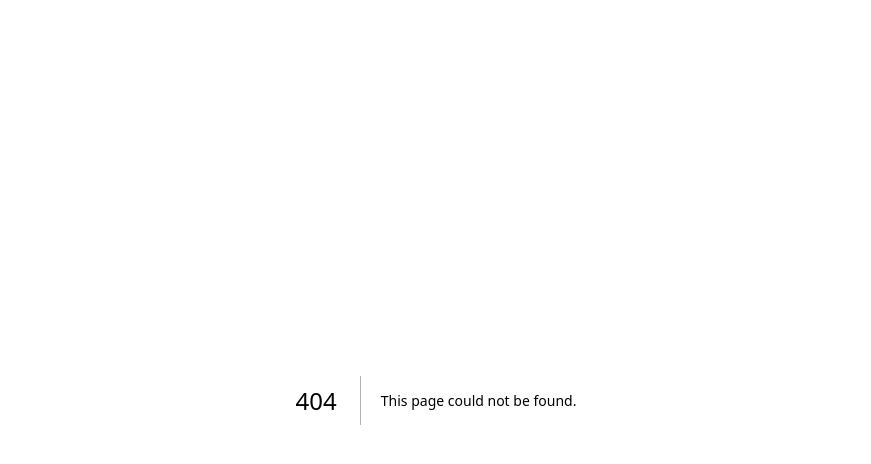
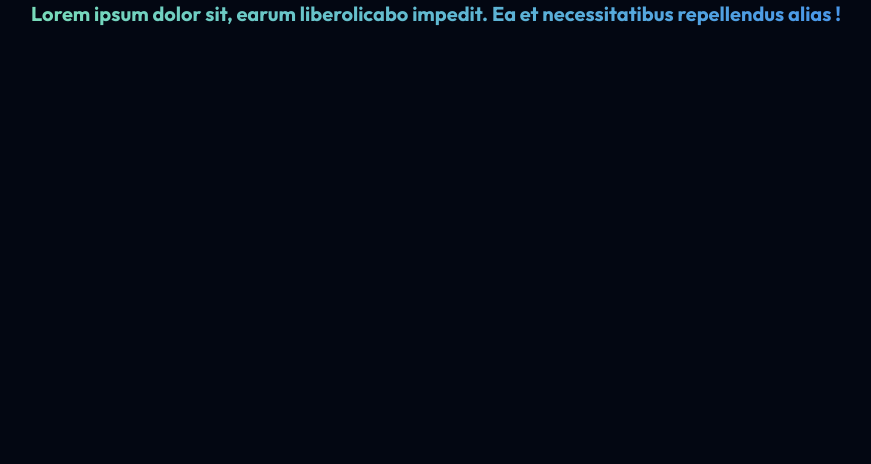
Before and after one commit to amitbej/NEXTJS-ShadCN, a Next.js app: page /aboutus in a window 1280 px wide. Before the commit this address had no page. Shown: the top 464 px of the page, without its empty margins (204-1075 px from the left). Built offline with nearby package versions, Linux system fonts and the light colour scheme.

Commit message:
minor adjustments

```diff
--- a/src/app/aboutus/aboutus.tsx
+++ /dev/null
@@ -1,9 +0,0 @@
-import React from 'react'
-
-function aboutus() {
-  return (
-    <div>aboutus</div>
-  )
-}
-
-export default aboutus
--- /dev/null
+++ b/src/app/aboutus/page.tsx
@@ -0,0 +1,16 @@
+import React from "react";
+
+function aboutus() {
+  return (
+    <div
+      className="text-xl flex justify-center font-bold md:px-20
+    text-gradient bg-gradient-to-r from-green-300 to-blue-500
+    bg-clip-text text-transparent "
+    >
+      Lorem ipsum dolor sit, earum liberolicabo impedit. Ea et necessitatibus
+      repellendus alias !
+    </div>
+  );
+}
+
+export default aboutus;
--- a/src/app/first-section/page.tsx
+++ b/src/app/first-section/page.tsx
@@ -1,6 +1,6 @@
 import React from "react";
 
-const firstpage = () => {
+const firstsection = () => {
   return (
     <section className="md:py-20 bg-gradient-to-r from gray-00 to-gray-200 space-y-10">
       <div className="container mx-auto text-center">
@@ -8,24 +8,22 @@ const firstpage = () => {
           className="text-6xl flex justify-center font-bold md:px-20 pb-10
        text-gradient bg-gradient-to-r from-blue-500 to-green-300
        bg-clip-text text-transparent"
-        >
-          {" "}
-          Build Your Brand with Us.
+        >          Build Your Brand with Us.
         </div>
         <p
-          className="text-lg md:text-xl md-10
+          className="text-lg md:text-4xl md-10
         bg-gradient-to-t
-        from-red-500
+        from-orange-500
         to-red-300
         bg-clip-text
         text-transparent
         font-bold"
         >
-          Love the Brand.
+          We Love to watch you Growing.
         </p>
       </div>
     </section>
   );
 };
 
-export default firstpage;
+export default firstsection;
--- a/src/app/layout.tsx
+++ b/src/app/layout.tsx
@@ -15,7 +15,7 @@ export default function RootLayout({
   children: React.ReactNode;
 }>) {
   return (
-    <html lang="en" className="light">
+    <html lang="en" className="dark">
       <body className={font.className}>{children}</body>
     </html>
   );
--- a/src/components/ui/button.tsx
+++ b/src/components/ui/button.tsx
@@ -20,7 +20,7 @@ const buttonVariants = cva(
         ghost: "hover:bg-accent hover:text-accent-foreground",
         link: "text-primary underline-offset-4 hover:underline",
         snbej:
-          "border border-input bg-background shadow-sm hover:bg-orange-400 hover:text-accent-foreground  rounded my-3 text-stone-50",
+          "border border-input bg-background shadow-sm hover:bg-orange-400 hover:text-accent-foreground border-orange-400 rounded my-3 text-stone-550",
       },
       size: {
         default: "h-9 px-4 py-2",
```
